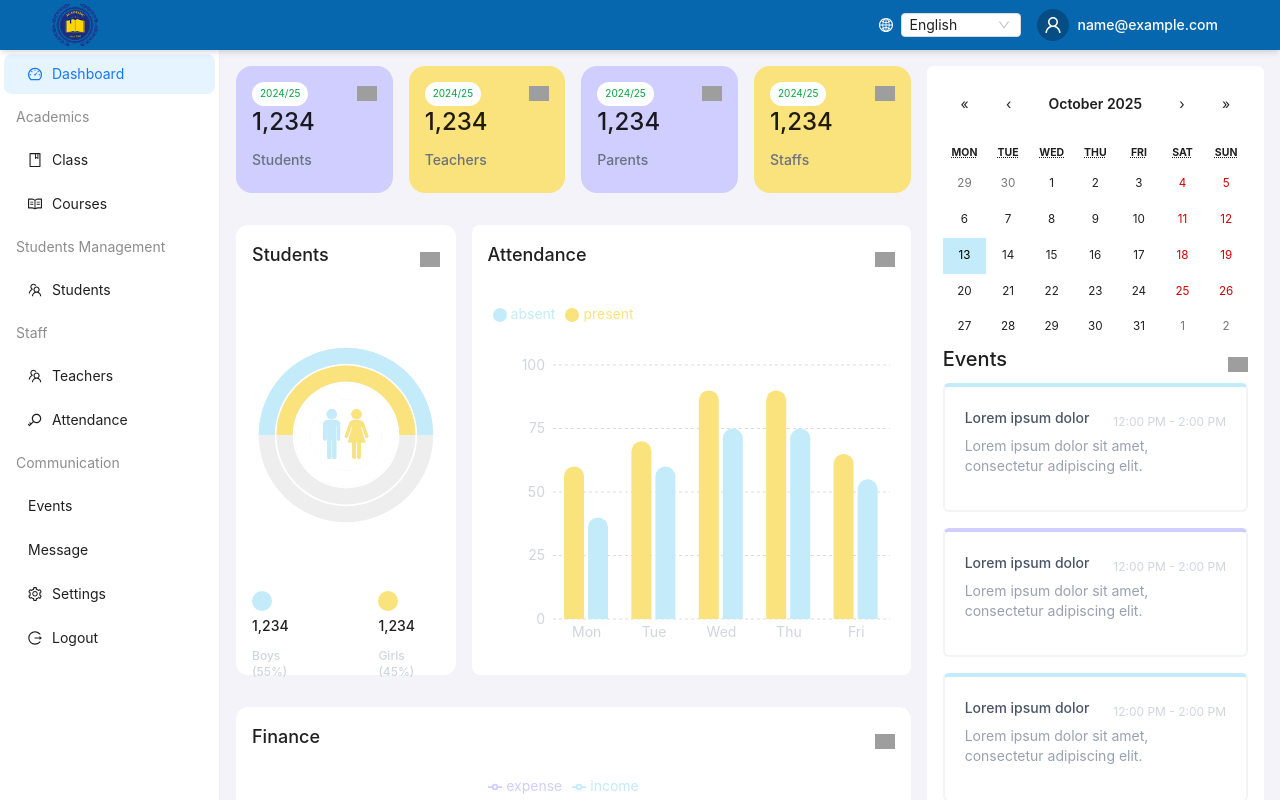
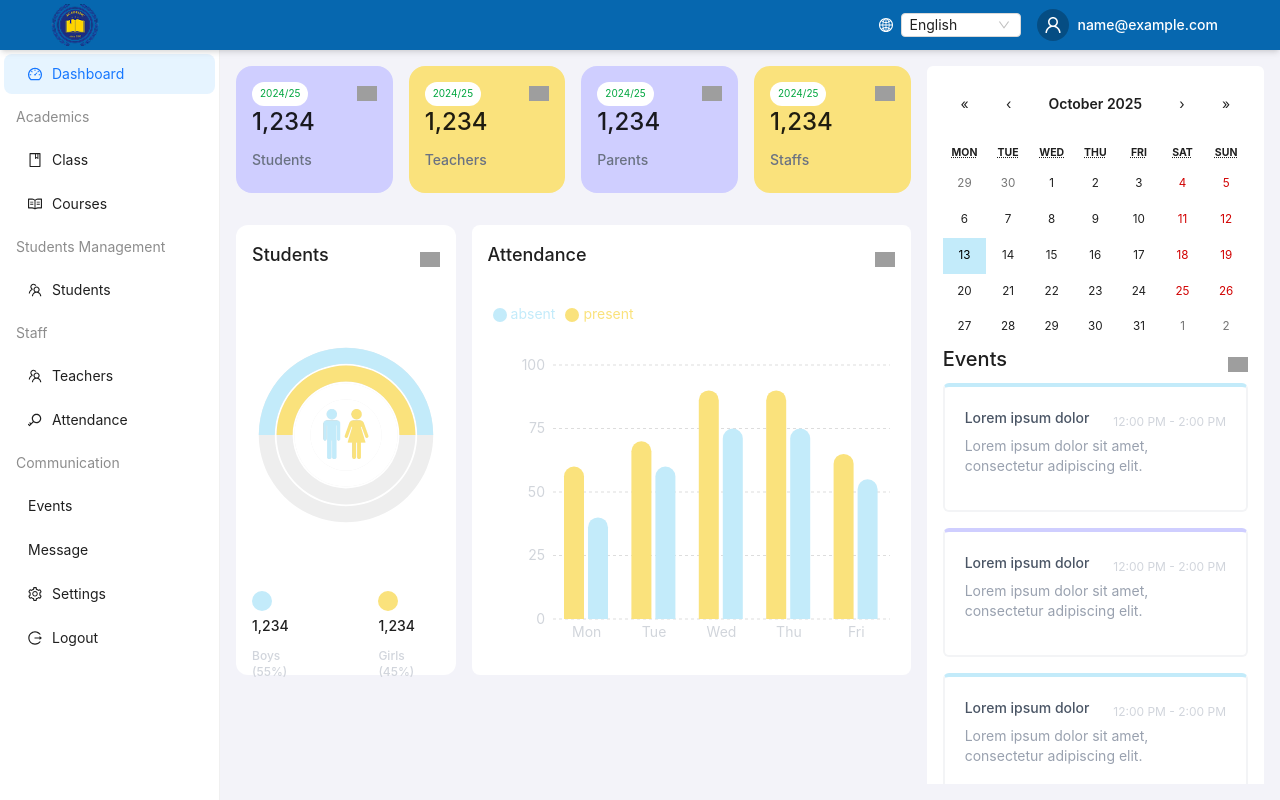
Before and after one commit to Mela-Technologies/admin-teacher-dashboard, a React (Vite) app: page /login in a window 1280 px wide. Both pictures are taken after typing "name@example.com", "Sample123" into the empty fields and a click on the button "Log In". Built offline with nearby package versions, Linux system fonts and the light colour scheme; grey boxes are pictures that could not be loaded.

Commit message:
removed financeChar

```diff
--- a/src/pages/dashboard/dashboardAdmin.tsx
+++ b/src/pages/dashboard/dashboardAdmin.tsx
@@ -3,14 +3,13 @@ import Announcements from "../../components/dashboard/announcements";
 import AttendanceChart from "../../components/dashboard/attendanceChart";
 import CountChart from "../../components/dashboard/countChar";
 import EventCalendar from "../../components/dashboard/eventCalander";
-import FinanceChart from "../../components/dashboard/financeChart";
 import UserCard from "../../components/dashboard/userCard";
 
 const DashBoardAdmin = () => {
   const { t } = useTranslation();
   return (
-    <div className="h-full overflow-y-auto">
-      <div className="p-4 flex gap-4 flex-col md:flex-row">
+    <div className="h-full">
+      <div className="h-full p-4 flex gap-4 flex-col md:flex-row">
         {/* LEFT */}
         <div className="w-full lg:w-2/3 flex flex-col gap-8">
           {/* USER CARDS */}
@@ -32,12 +31,12 @@ const DashBoardAdmin = () => {
             </div>
           </div>
           {/* BOTTOM CHART */}
-          <div className="w-full h-[500px]">
+          {/* <div className="w-full h-[500px]">
             <FinanceChart />
-          </div>
+          </div> */}
         </div>
         {/* RIGHT */}
-        <div className="w-full lg:w-1/3 flex flex-col gap-8">
+        <div className="w-full lg:w-1/3 flex flex-col gap-8 h-full overflow-y-auto">
           <EventCalendar />
           <Announcements />
         </div>
```
